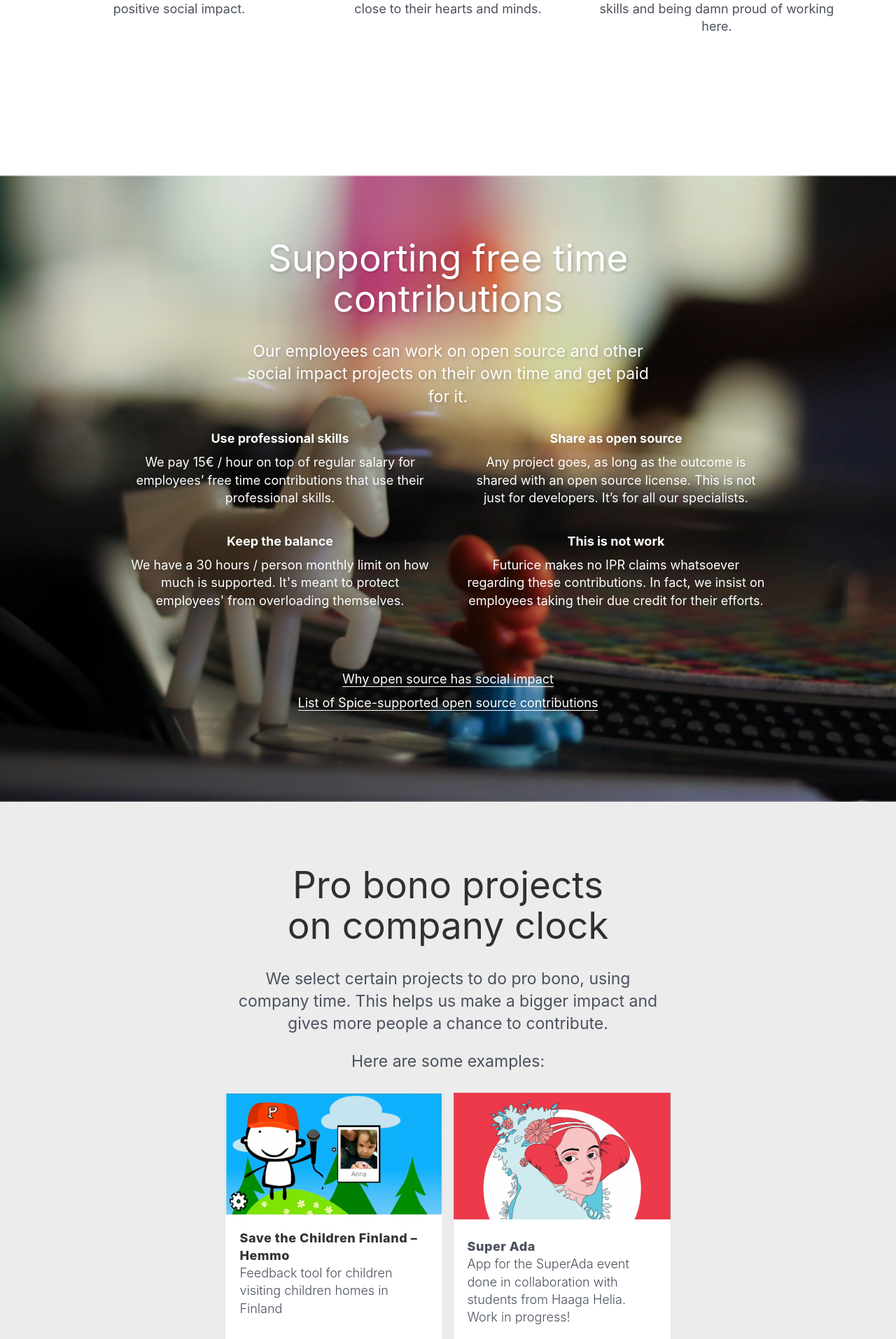
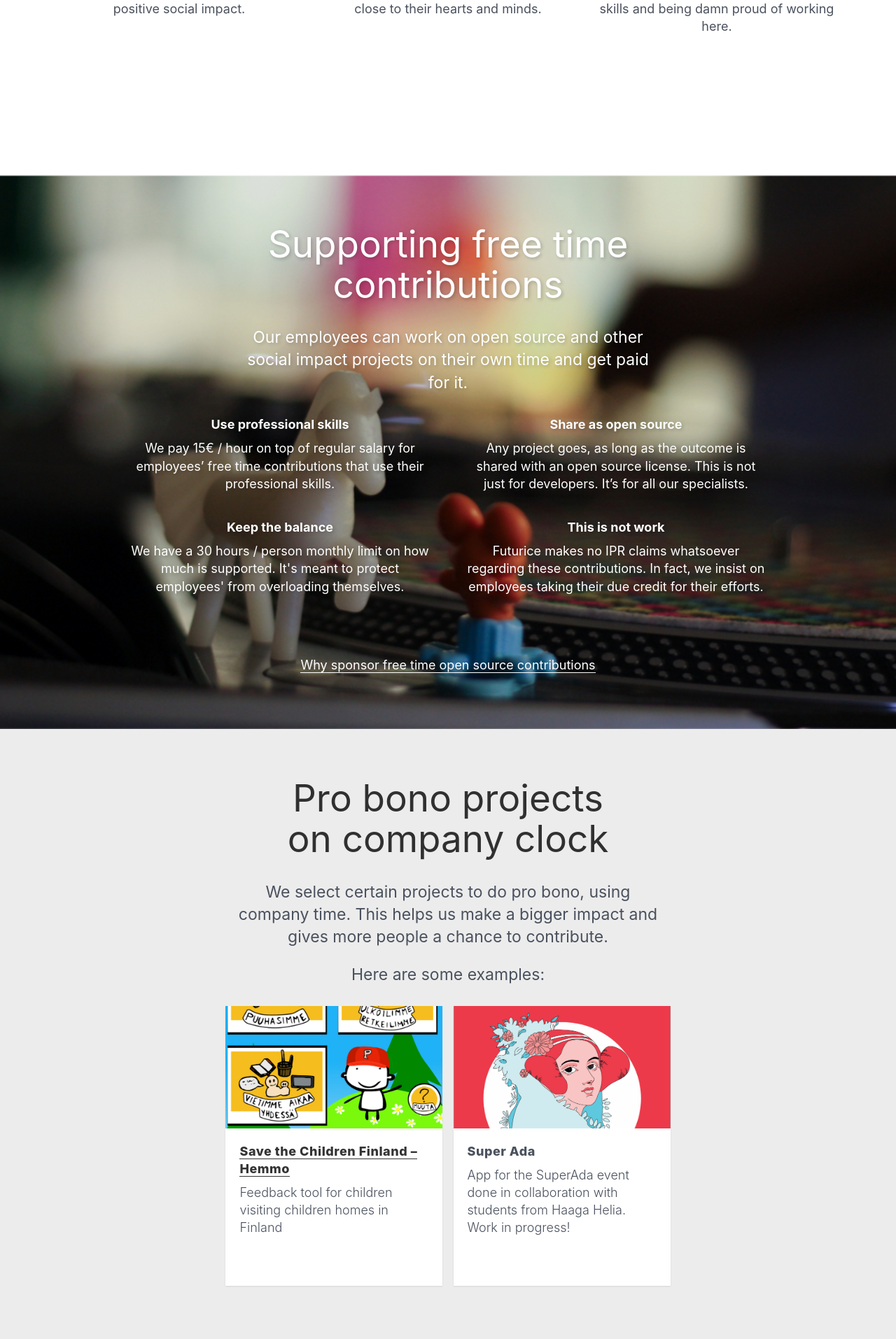
Before and after one commit to futurice/spiceprogram, a Jekyll site: the page built from index.html, in a window 1280 px wide. Shown: the part 1006-2920 px from the top of the page at 70% size. Built offline with Jekyll 4.4.1, drawn with Linux system fonts in a browser that asks for light colours; nearby versions of some CDN libraries.

Commit message:
Fixed broken links, title, some alignment issue with cases.
Fixed broken links, title, some alignment issue with cases. Replaced
one cover image and aligned sizes

```diff
--- a/assets/css/css.scss
+++ b/assets/css/css.scss
@@ -26,7 +26,7 @@
 
 /* General measures */
 $h-padding: 10px;
-$section-padding: 90px;
+$section-padding: 70px;
 
 /* Typographic scale. Only use these font-sizes */
 /*$size-tiny: 12px;
@@ -244,6 +244,7 @@
 
  .links {
   padding-top: 60px;
+  padding-bottom: 0;
   }
 
   .how {
@@ -588,6 +589,10 @@
     text-decoration: none;
     a {
       text-decoration: none;
+      border-bottom: 1px solid;
+    }
+
+    a.card__cover {
       border-bottom: none;
     }
 
@@ -623,6 +628,7 @@
     font-weight: 800;
     letter-spacing: 0.03em;
     margin: 0;
+    margin-bottom: 9px;
   }
   .card__summary {
     text-align: left;
@@ -646,15 +652,18 @@
 @media screen and (max-width: $desktop) {
   .card {
     .card__body {
-      height: 120px;
+      height: 150px;
     }
   }
 }
 
 @media screen and (min-width: $desktop) {
-  .card__body {
+  .card__inner {
+    height: 400px;
+  }
+ /* .card__body {
     height: 180px;
-  }
+  }*/
 }
 
 /***  CONTACT ****/
--- a/index.html
+++ b/index.html
@@ -83,8 +83,8 @@
         <p>Futurice makes no IPR claims whatsoever regarding these contributions. In fact, we insist on employees taking their due credit for their efforts. </p>
       </div>
       <div class="links white">
-        <p><a href="">Why open source has social impact</a> </p>
-        <p><a href="">List of Spice-supported open source contributions</a> </p>
+        <p><a href="http://futurice.com/blog/year-2015-in-company-sponsored-open-source">Why sponsor free time open source contributions</a> </p>
+        <!--<p><a href="">List of Spice-supported open source contributions</a> </p>-->
       </div>
   </div>
 </section>
@@ -122,9 +122,9 @@
   </article>
   <article class="card">
     <div class="card__inner">
-
+      <a class="card__cover">
           <img src="{{ site.baseurl }}/assets/img/super-ada.jpg" alt="">
-
+      </a>
       <div class="card__body">
         <div class="card__title">
       Super Ada
@@ -153,7 +153,7 @@
       <p class="question">
         Want to do magic with us?
       </p>
-        <a href="mailto:teemu.turunen@futurice.com" target="_top" class="btn">Get involved as a partner</a>
+        <a href="#contact" class="btn">Get involved as a partner</a>
     </div>
   </div>
 </section>
@@ -190,7 +190,7 @@
         <a href="http://futurice.com/blog/introducing-children-to-the-joy-of-programming">Code Schools</a> </p>
         <p><a href="http://futurice.com/blog/the-coding-game-case-engaging-pupils-with-coding-design-and-sales">Coding, Design and Sales: The Game</a> </p>
         <p><a href="http://futurice.com/blog/5-important-things-kids-learn-from-coding-other-than-coding">Teacher mentoring </a> </p>
-        <p><a href="">Code Clubs for teachers</a> </p>
+        <p><a href="https://www.facebook.com/media/set/?set=a.10157584924350005.1073741844.170728810004&type=1&l=303da1aaa0">Code Clubs for teachers</a> </p>
       </div>
       </div>
 
@@ -211,7 +211,7 @@
       <div class="track-block-txt">
         <h3>Climate change</h3>
         <p>Well, we got nothing yet here. Protecting the climate is extremely important and we're dying to do something about it. Haven't found a good opportunity yet. Any ideas?</p>
-        <p><a href="">Suggest a climate change project</a> </p>
+        <p><a href="#contact">Suggest a climate change project</a> </p>
       </div>
     </div>
 <!--    <div class="track-cta">
@@ -239,7 +239,7 @@
         <h3>Partner with us</h3>
         <p>Do you have money or experts' time and want to make some positive impact on the world, your employees and your company? Get in touch and let's find a way to collaborate. </p>
       </div>
-      <a href="mailto:teemu.turunen@futurice.com" target="_top" class="btn">Get involved as a partner</a>
+      <a href="#contact" class="btn">Get involved as a partner</a>
     </div>
     <div class="contribute-column last">
       <div class="sameheight">
@@ -303,13 +303,12 @@
 <section class="contact">
   <div class="container">
     <div class="section-header">
+      <a name="contact"></a>
       <h2>Contact Us</h2>
     </div>
 
+  <div class="contact-block left">
 
-
-
-  <div class="contact-block left">
     <img src="{{ site.baseurl }}/assets/img/teemu-T.jpg" alt="">
     <h3 class="contact-name"><a href="https://fi.linkedin.com/in/turunen"> Teemu Turunen</a></h3>
     <div class="contact-details">
```
Also changed, not shown: assets/img/pelastakaa-lapset.jpg, assets/img/super-ada.jpg.
